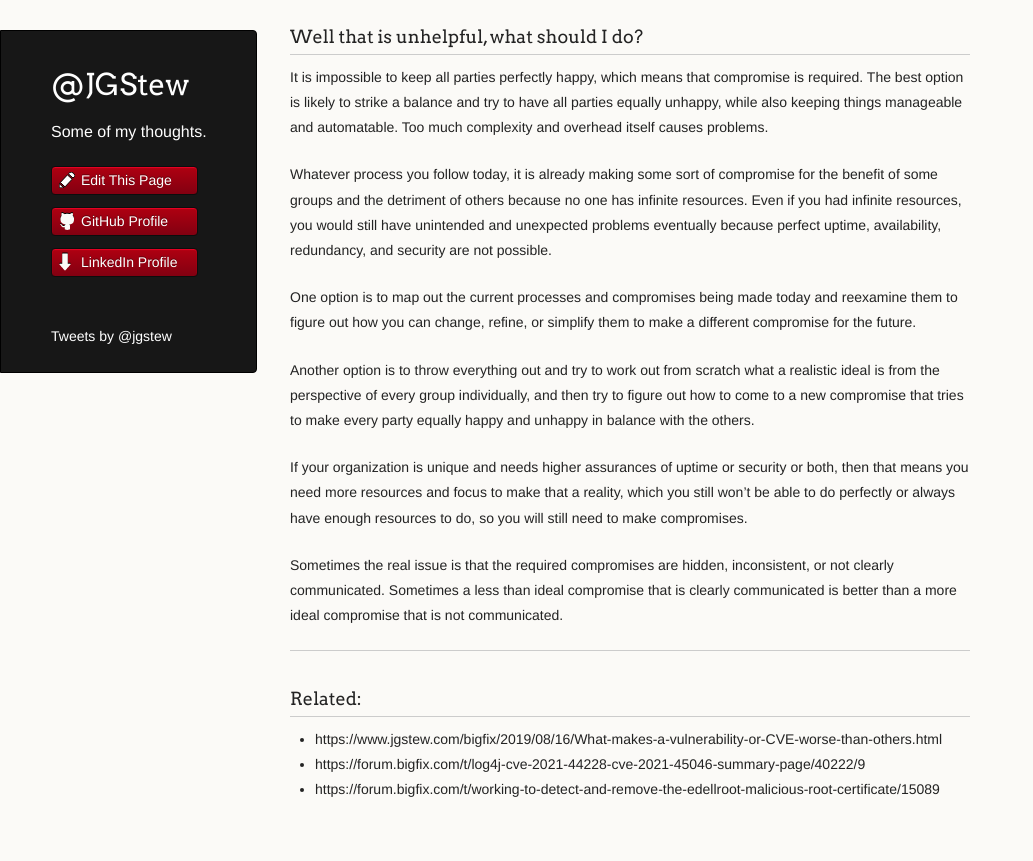
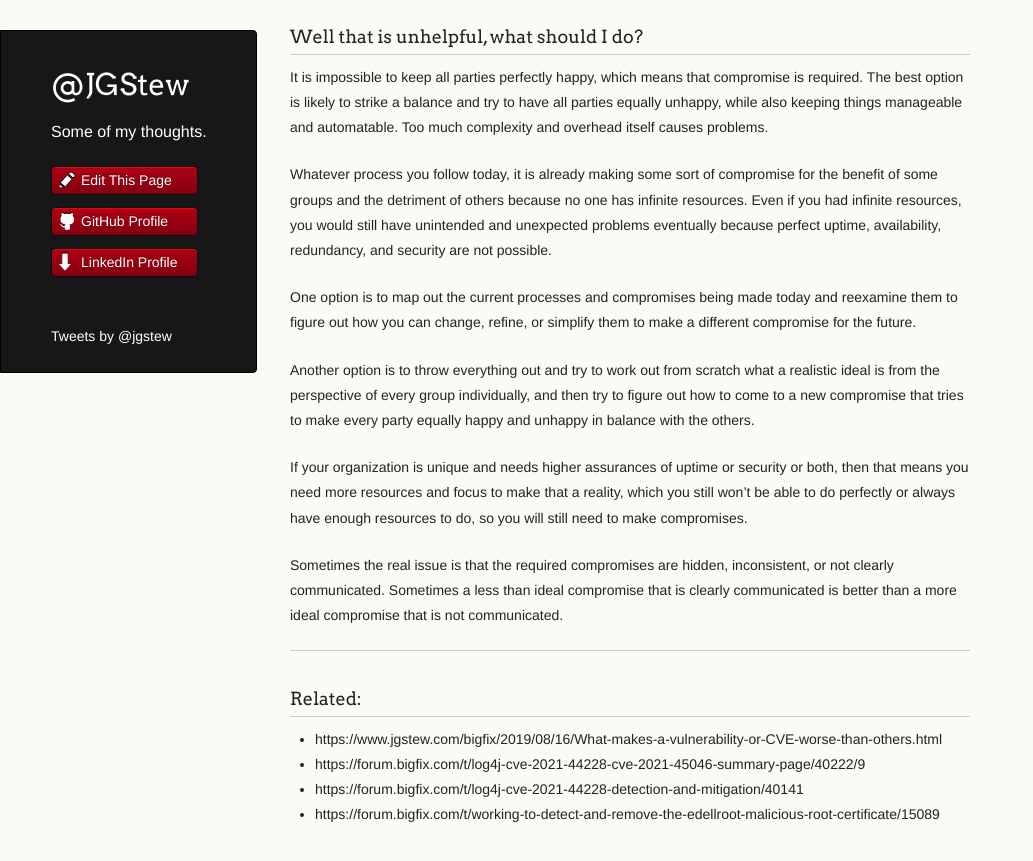
Before and after one commit to jgstew/jgstew.github.io, a Jekyll site: the page built from _posts/2021-12-18-Strategies-for-Closing-CVEs-and-Deploying-Patches.md, in a window 1280 px wide and 900 px high, scrolled down 2097 px. Shown: the top 861 px of the window, without its empty margins (0-1033 px from the left). Built offline with Jekyll 4.4.1, drawn with Linux system fonts in a browser that asks for light colours; nearby versions of some CDN libraries; comment, search, counter and statistics services are not loaded; part of the change alters nothing that is shown.

Commit message:
Update 2021-12-18-Strategies-for-Closing-CVEs-and-Deploying-Patches.md

```diff
--- a/_posts/2021-12-18-Strategies-for-Closing-CVEs-and-Deploying-Patches.md
+++ b/_posts/2021-12-18-Strategies-for-Closing-CVEs-and-Deploying-Patches.md
@@ -64,4 +64,5 @@ Sometimes the real issue is that the required compromises are hidden, inconsiste
 
 - https://www.jgstew.com/bigfix/2019/08/16/What-makes-a-vulnerability-or-CVE-worse-than-others.html
 - https://forum.bigfix.com/t/log4j-cve-2021-44228-cve-2021-45046-summary-page/40222/9
+- https://forum.bigfix.com/t/log4j-cve-2021-44228-detection-and-mitigation/40141
 - https://forum.bigfix.com/t/working-to-detect-and-remove-the-edellroot-malicious-root-certificate/15089
```
